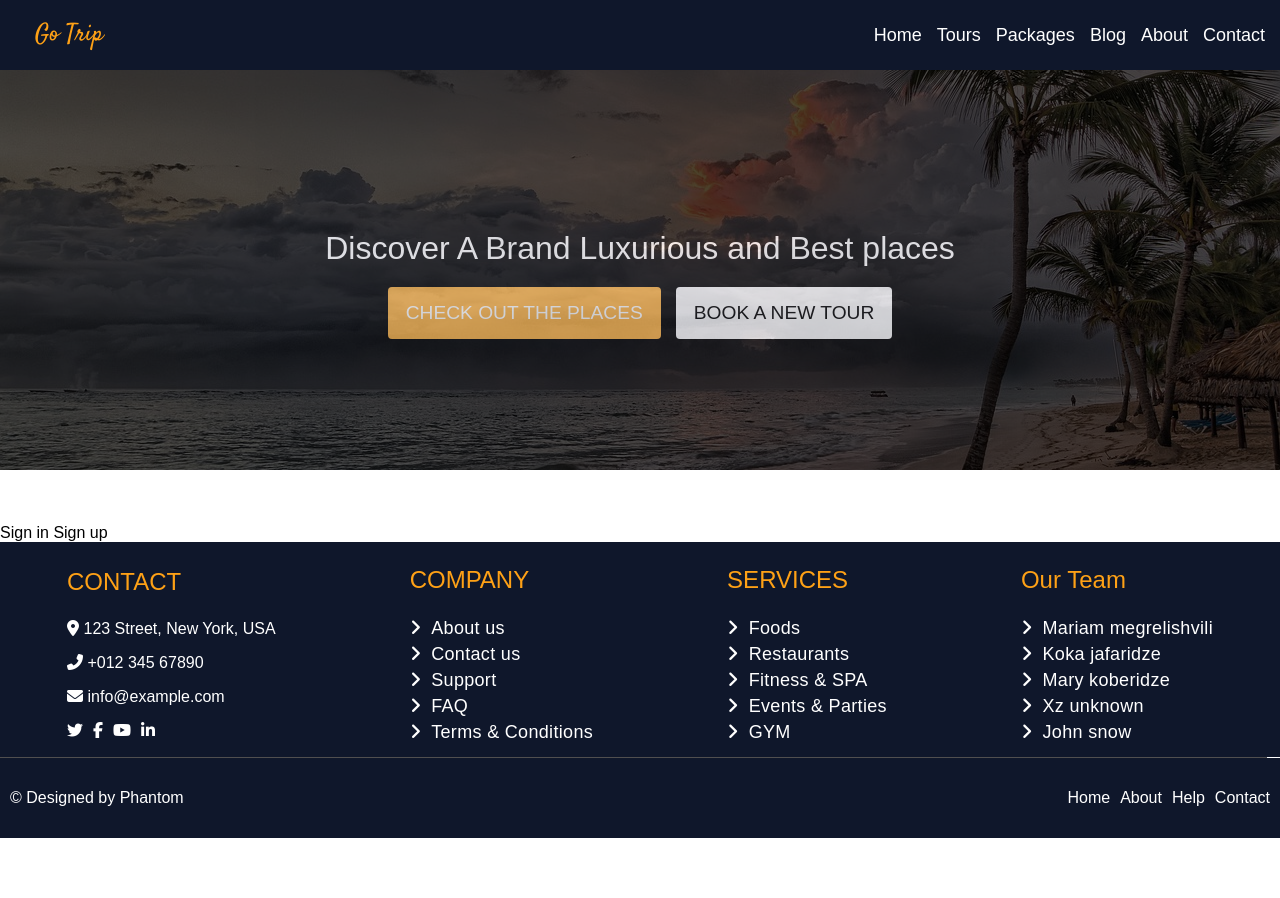
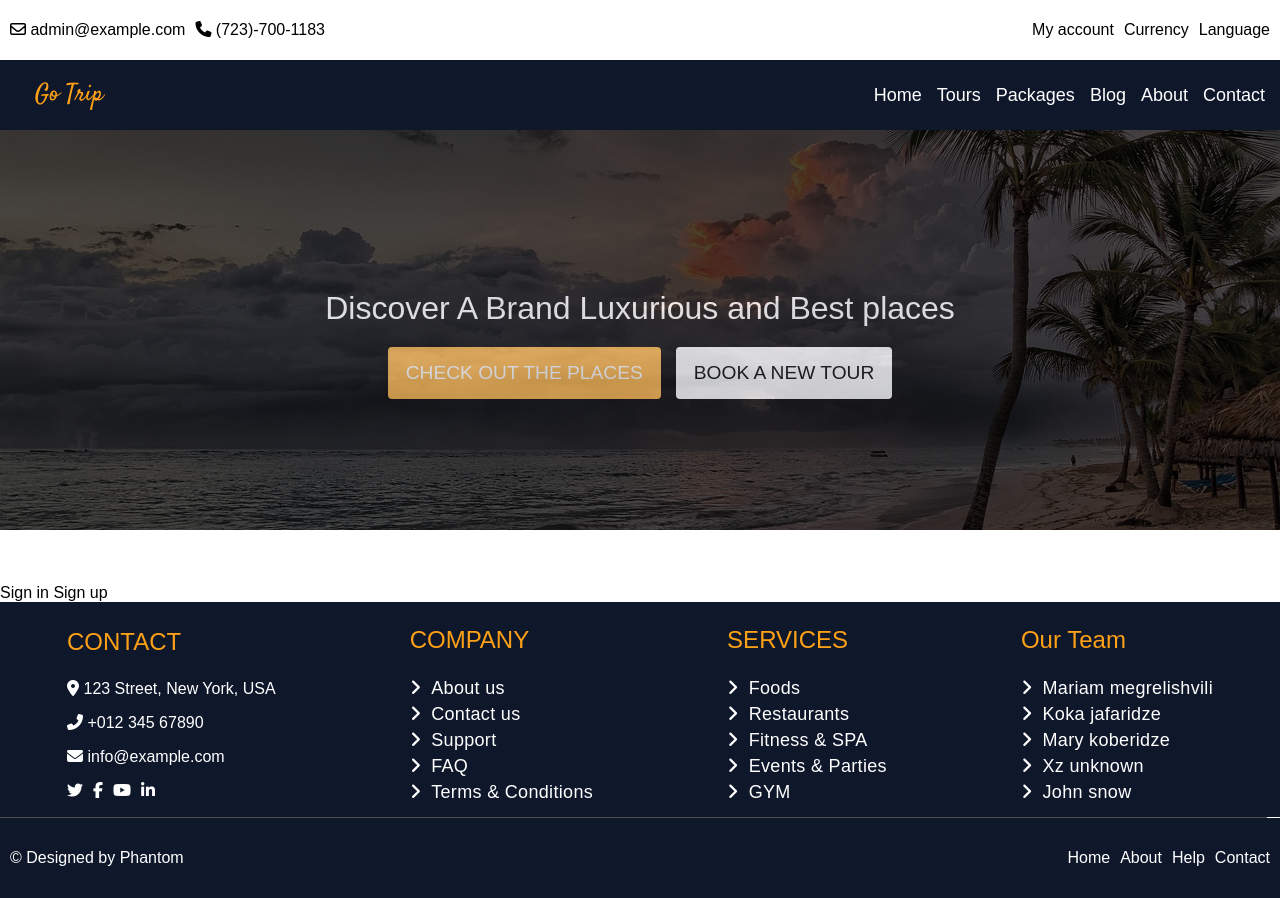
Before and after one commit to GeGuNa/Tourism-app, a React (Create React App) app: page / in a window 1280 px wide. Shown: the top 898 px of the page. Before the commit the page ends 838 px from the top, so only its background shows below. Built offline with nearby package versions, Linux system fonts and the light colour scheme.

Commit message:
Nothing special just some changes fo

```diff
--- a/src/App.js
+++ b/src/App.js
@@ -66,6 +66,11 @@ function Main() {
 
 
 
+<div className="">
+
+
+</div>
+
 
 <br/>
 <br/>
--- a/src/components/nav/nav.css
+++ b/src/components/nav/nav.css
@@ -34,6 +34,28 @@
 	    font-size: 18px;
 }
 
-.RightHdr1 div a:hover {
+.RightHdr1 div a:hover, .clmnhlinks a:hover {
 	color: var(--cl-clrmn) !important;
 }
+
+
+
+.clhdmn1 {
+display:flex;
+width:100%;
+justify-content:/*space-evenly*/  space-between;
+height:60px;
+align-items:center;
+}
+
+
+.clmnhlinks {
+display:flex;
+gap:10px;
+}
+
+
+.clmnhAbt {
+display:flex;
+gap:10px;
+}
--- a/src/components/nav/nav.js
+++ b/src/components/nav/nav.js
@@ -4,6 +4,33 @@ import './nav.css';
 
 export function Navigation() {
 	return (<>
+
+
+	<div className="clhdmn1">
+
+		<div style={{paddingLeft: '10px'}}>
+		<div className="clmnhAbt">
+			<div> <i className="fa-regular fa-envelope"></i> admin@example.com </div>
+			<div> <i className="fa-solid fa-phone"></i> (723)-700-1183 </div>
+		</div>
+
+
+
+		 </div>
+
+
+
+			<div style={{paddingRight: '10px'}}>
+					<div className="clmnhlinks">
+						<Link to="/">My account</Link>
+						<Link to="/">Currency</Link>
+						<Link to="/">Language</Link>
+					</div>
+			</div>
+
+	</div>
+
+
 
 	<div className="HeaderNavigation">
 
```
